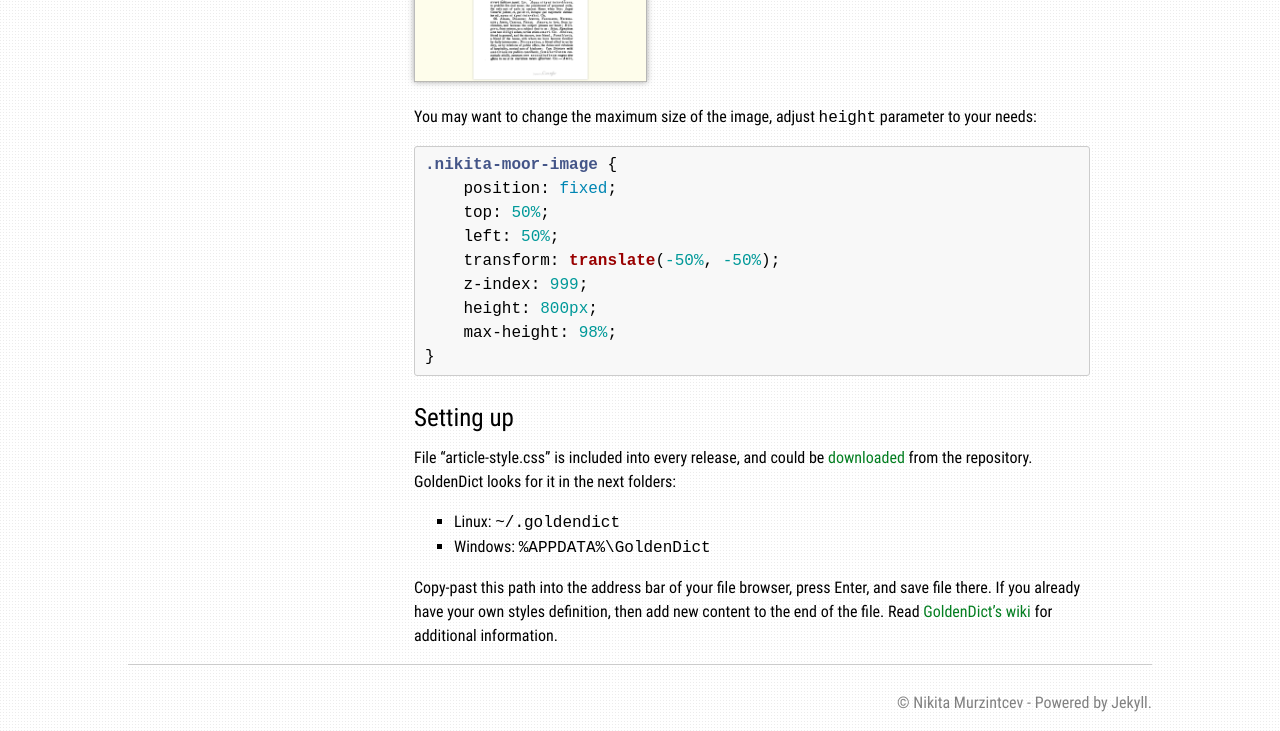
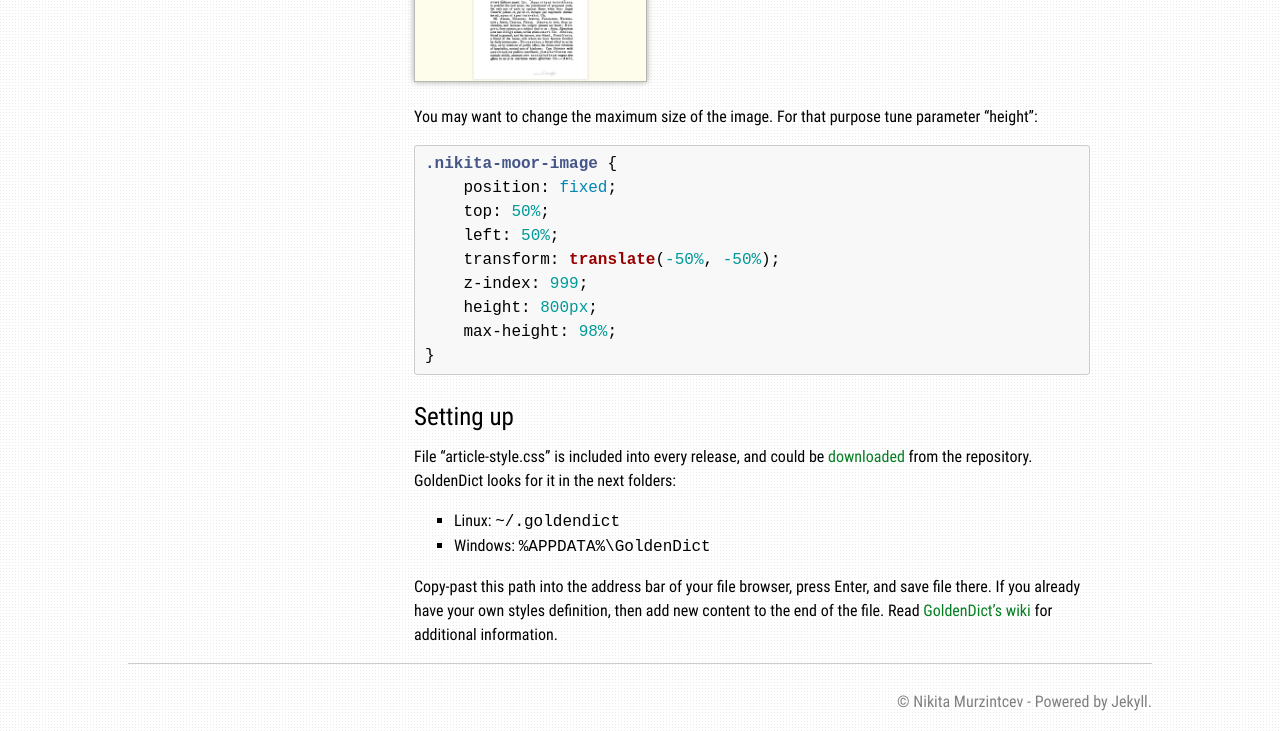
Before and after one commit to nikita-moor/dictionaries, a Jekyll site: the page built from docs/styles.md, in a window 1280 px wide. Shown: the part 731-1462 px from the top of the page. Built offline with Jekyll 4.4.1, drawn with Linux system fonts in a browser that asks for light colours.

Commit message:
fix style

````diff
--- a/docs/styles.md
+++ b/docs/styles.md
@@ -18,7 +18,7 @@ Some dictionaries are made of page images. Special styles add feature to show fu
 
 {% include img-preview.html img="img/styles-3.png" id="3" %}
 
-You may want to change the maximum size of the image, adjust `height` parameter to your needs:
+You may want to change the maximum size of the image. For that purpose tune parameter "height":
 
 ```css
 .nikita-moor-image {
````
